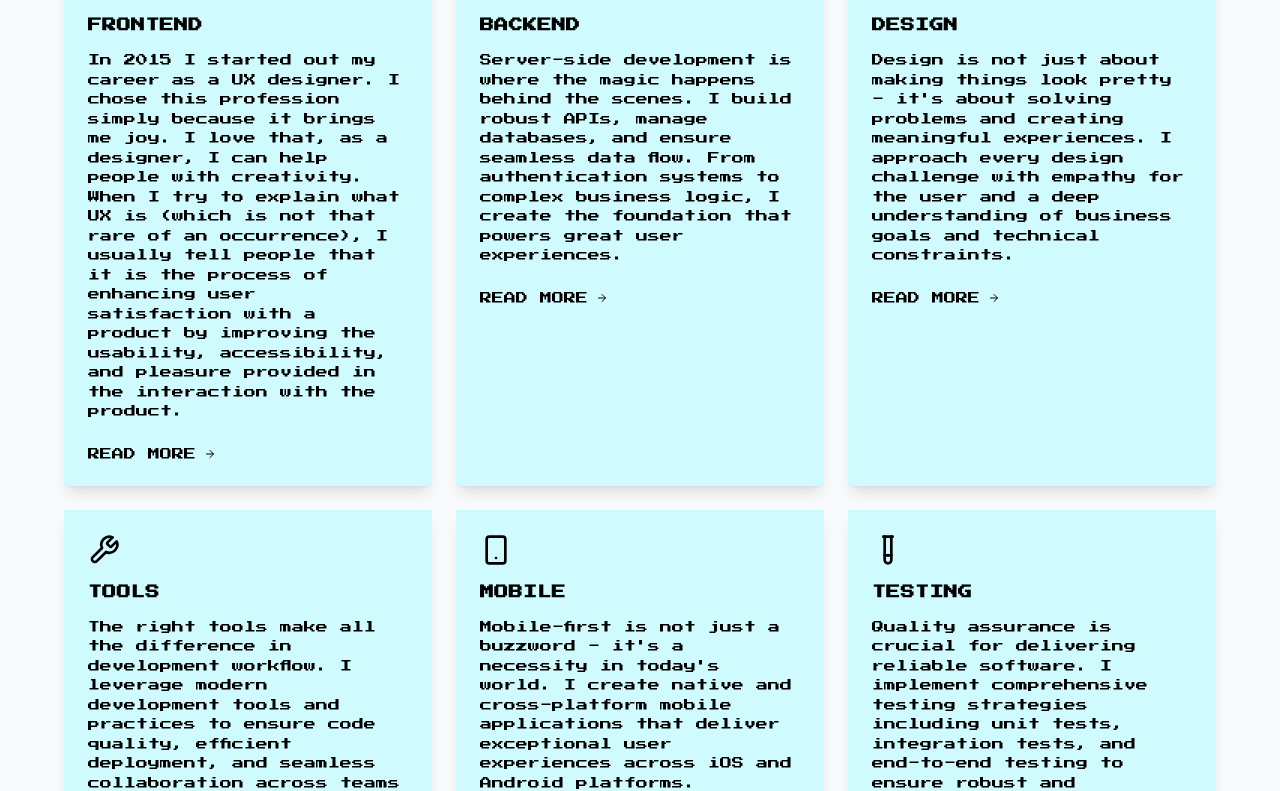
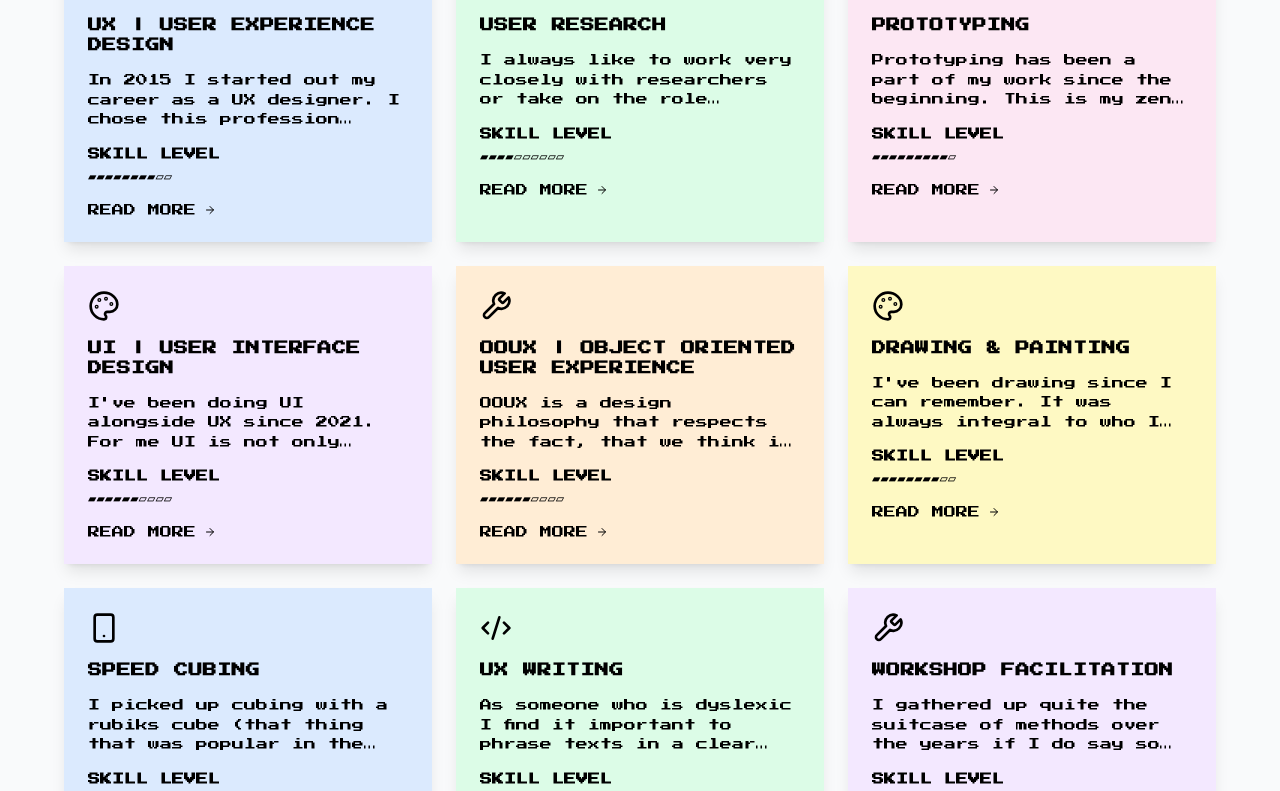
Before and after one commit to dLaMothe/portfolio, a Next.js app: page / in a window 1280 px wide. Shown: the part 2330-3121 px from the top of the page. Built offline with nearby package versions, Linux system fonts and the light colour scheme.

Commit message:
Add skills

```diff
--- a/src/components/SkillsSection.tsx
+++ b/src/components/SkillsSection.tsx
@@ -1,4 +1,6 @@
-import React from "react";
+"use client";
+
+import React, { useState } from "react";
 import portfolioData from "@/data/portfolio.json";
 import {
   Star,
@@ -9,10 +11,22 @@ import {
   Smartphone,
   TestTube,
   ArrowRight,
+  X,
 } from "lucide-react";
+
+interface Skill {
+  category: string;
+  description: string;
+  tools: string[];
+  skillLevel: string;
+  quests: string[];
+  color: string;
+  icon: string;
+}
 
 export default function SkillsSection() {
   const { skills } = portfolioData;
+  const [selectedSkill, setSelectedSkill] = useState<Skill | null>(null);
 
   const getSkillIcon = (iconType: string) => {
     switch (iconType) {
@@ -33,6 +47,25 @@ export default function SkillsSection() {
     }
   };
 
+  const getColorClass = (colorType: string) => {
+    switch (colorType) {
+      case "skill-blue":
+        return "bg-blue-100";
+      case "skill-green":
+        return "bg-green-100";
+      case "skill-pink":
+        return "bg-pink-100";
+      case "skill-purple":
+        return "bg-purple-100";
+      case "skill-orange":
+        return "bg-orange-100";
+      case "skill-yellow":
+        return "bg-yellow-100";
+      default:
+        return "bg-cyan-100";
+    }
+  };
+
   return (
     <section className="py-20 px-6 bg-gray-50">
       <div className="max-w-6xl mx-auto">
@@ -47,7 +80,10 @@ export default function SkillsSection() {
           {skills.map((skillGroup, index) => (
             <div
               key={index}
-              className="bg-cyan-100 p-6 shadow-lg hover:shadow-xl transition-shadow"
+              className={`${getColorClass(
+                skillGroup.color
+              )} p-6 shadow-lg hover:shadow-xl transition-shadow cursor-pointer`}
+              onClick={() => setSelectedSkill(skillGroup)}
             >
               {/* Icon */}
               <div className="mb-4">{getSkillIcon(skillGroup.icon)}</div>
@@ -57,10 +93,18 @@ export default function SkillsSection() {
                 {skillGroup.category}
               </h3>
 
-              {/* Description */}
-              <p className="text-xs leading-relaxed mb-6 text-black">
-                {skillGroup.description}
+              {/* Description Preview */}
+              <p className="text-xs leading-relaxed mb-4 text-black line-clamp-3">
+                {skillGroup.description.substring(0, 120)}...
               </p>
+
+              {/* Skill Level */}
+              <div className="mb-4">
+                <p className="text-xs font-semibold text-black mb-1">
+                  SKILL LEVEL
+                </p>
+                <p className="text-sm font-mono">{skillGroup.skillLevel}</p>
+              </div>
 
               {/* Read More Link */}
               <div className="flex items-center gap-2 text-black font-medium">
@@ -71,6 +115,97 @@ export default function SkillsSection() {
           ))}
         </div>
       </div>
+
+      {/* Modal */}
+      {selectedSkill && (
+        <div
+          className="fixed inset-0 bg-black bg-opacity-50 flex items-center justify-center z-50 p-4"
+          onClick={() => setSelectedSkill(null)}
+        >
+          <div
+            className="bg-white rounded-lg max-w-4xl w-full max-h-[90vh] overflow-y-auto relative"
+            onClick={(e) => e.stopPropagation()}
+          >
+            <button
+              onClick={() => setSelectedSkill(null)}
+              className="absolute top-4 right-4 z-10 bg-white rounded-full p-2 shadow-lg hover:shadow-xl transition-shadow"
+            >
+              <X className="w-5 h-5 text-gray-600" />
+            </button>
+
+            <div className="p-8">
+              <div className="flex items-start gap-6 mb-6">
+                <div className="flex-shrink-0">
+                  {getSkillIcon(selectedSkill.icon)}
+                </div>
+                <div className="flex-1">
+                  <h2 className="text-2xl font-bold text-gray-800 mb-2">
+                    {selectedSkill.category}
+                  </h2>
+                  <div className="mb-4">
+                    <span className="text-sm font-semibold text-gray-600 uppercase tracking-wide">
+                      SKILL LEVEL:
+                    </span>
+                    <span className="ml-2 text-lg font-mono">
+                      {selectedSkill.skillLevel}
+                    </span>
+                  </div>
+                </div>
+              </div>
+
+              <div className="bg-gray-50 rounded-lg p-6 mb-6">
+                <h3 className="text-sm font-semibold text-gray-800 mb-3 uppercase tracking-wide">
+                  About This Skill
+                </h3>
+                <p className="text-sm text-gray-700 leading-relaxed">
+                  {selectedSkill.description}
+                </p>
+              </div>
+
+              {selectedSkill.tools && selectedSkill.tools.length > 0 && (
+                <div className="mb-6">
+                  <h3 className="text-sm font-semibold text-gray-800 mb-3 uppercase tracking-wide">
+                    Tools & Methods I Use
+                  </h3>
+                  <div className="flex flex-wrap gap-2">
+                    {selectedSkill.tools.map((tool, index) => (
+                      <span
+                        key={index}
+                        className={`px-3 py-1 text-xs font-medium rounded-full ${
+                          tool.includes("❤️")
+                            ? "bg-red-100 text-red-800 border border-red-200"
+                            : "bg-blue-100 text-blue-800 border border-blue-200"
+                        }`}
+                      >
+                        {tool}
+                      </span>
+                    ))}
+                  </div>
+                </div>
+              )}
+
+              {selectedSkill.quests && selectedSkill.quests.length > 0 && (
+                <div>
+                  <h3 className="text-sm font-semibold text-gray-800 mb-3 uppercase tracking-wide">
+                    Projects Using This Skill
+                  </h3>
+                  <div className="space-y-2">
+                    {selectedSkill.quests.map((quest, index) => (
+                      <div
+                        key={index}
+                        className="flex items-center gap-2 text-sm text-gray-600"
+                      >
+                        <ArrowRight className="w-4 h-4 text-blue-500" />
+                        <span>{quest}</span>
+                      </div>
+                    ))}
+                  </div>
+                </div>
+              )}
+            </div>
+          </div>
+        </div>
+      )}
     </section>
   );
 }
--- a/src/data/portfolio.json
+++ b/src/data/portfolio.json
@@ -87,46 +87,153 @@
   ],
   "skills": [
     {
-      "category": "Frontend",
-      "description": "In 2015 I started out my career as a UX designer. I chose this profession simply because it brings me joy. I love that, as a designer, I can help people with creativity. When I try to explain what UX is (which is not that rare of an occurrence), I usually tell people that it is the process of enhancing user satisfaction with a product by improving the usability, accessibility, and pleasure provided in the interaction with the product.",
-      "items": ["React", "Vue.js", "TypeScript", "Next.js"],
+      "category": "UX | User Experience Design",
+      "description": "In 2015 I started out my career as a UX designer. I chose this profession simply because it brings me joy. I love that, as a designer, I can help people with creativity. When I try to explain what UX is (which is not that rare of an occurrence still) I like to use the metaphor of an architect. When building a house, you first need to figure out what rooms should be in it, and then make sure that visitors find a bathroom quickly they need one.",
+      "tools": [
+        "Double Diamond",
+        "Wireframing",
+        "Workshop Facilitation",
+        "Behavioural Psychology",
+        "Opportunity decision tree ❤️",
+        "Journey Mapping",
+        "JTBD",
+        "HMW",
+        "Affinity Mapping",
+        "Lightning Demos",
+        "Crazy 8s ❤️",
+        "Expert Interviews ❤️",
+        "Miro ❤️",
+        "Figma ❤️"
+      ],
+      "skillLevel": "▰▰▰▰▰▰▰▰▱▱",
+      "quests": [
+        "OOUXing my Portfolio",
+        "A design system for all teams",
+        "Easy ordering for every diet",
+        "Custom lists for self organisation",
+        "A filter for every yogi",
+        "Effortless onboarding with a personalised reward"
+      ],
       "color": "skill-blue",
+      "icon": "design"
+    },
+    {
+      "category": "User Research",
+      "description": "I always like to work very closely with researchers or take on the role myself. I see it as an interglacial part as it is the foundation for all decisions throughout the design process. I find it very exciting to learn something new or surprising or seeing that an idea actually worked. It's the feedback loop that keeps product development going.",
+      "tools": [
+        "Tree Testing ❤️",
+        "Card Sorting ❤️",
+        "Wizard of Oz",
+        "Desk Research",
+        "User Interviews",
+        "User Testing",
+        "rapid Usertests",
+        "Benchmark",
+        "Optimal Workshop ❤️",
+        "Hotjar ❤️"
+      ],
+      "skillLevel": "▰▰▰▰▱▱▱▱▱▱",
+      "quests": [
+        "A design system for all teams",
+        "Easy ordering for every diet",
+        "Custom lists for self organisation",
+        "A filter for every yogi",
+        "Effortless onboarding with a personalised reward"
+      ],
+      "color": "skill-green",
       "icon": "frontend"
     },
     {
-      "category": "Backend",
-      "description": "Server-side development is where the magic happens behind the scenes. I build robust APIs, manage databases, and ensure seamless data flow. From authentication systems to complex business logic, I create the foundation that powers great user experiences.",
-      "items": ["Node.js", "Python", "PostgreSQL", "MongoDB"],
-      "color": "skill-green",
-      "icon": "backend"
+      "category": "Prototyping",
+      "description": "Prototyping has been a part of my work since the beginning. This is my zen work. I love to sit down, put on some music and just build. Especially since Figma introduced basic logic to their prototyping capabilities it's been even more fun to be able to make a user test feel as realistic as possible (if needed).",
+      "tools": ["Figma ❤️", "User Interviews", "Wizard of Oz", "Miro ❤️"],
+      "skillLevel": "▰▰▰▰▰▰▰▰▰▱",
+      "quests": [
+        "Custom lists for self organisation",
+        "A filter for every yogi",
+        "Effortless onboarding with a personalised reward"
+      ],
+      "color": "skill-pink",
+      "icon": "mobile"
     },
     {
-      "category": "Design",
-      "description": "Design is not just about making things look pretty - it's about solving problems and creating meaningful experiences. I approach every design challenge with empathy for the user and a deep understanding of business goals and technical constraints.",
-      "items": ["Figma", "Adobe XD", "Sketch", "Photoshop"],
-      "color": "skill-pink",
+      "category": "UI | User Interface Design",
+      "description": "I've been doing UI alongside UX since 2021. For me UI is not only making things look nice. It's about conveying specific feelings thats suits the task at hand while staying aligned with brand guidelines and design systems. It's about knowing when to be loud and bold to show the brands colors, and when to quite down and guid the users eye to let them focus on important informations.",
+      "tools": [
+        "Figma ❤️",
+        "Mobbin ❤️",
+        "Gestallt Principles",
+        "Sketch",
+        "Abstract"
+      ],
+      "skillLevel": "▰▰▰▰▰▰▱▱▱▱",
+      "quests": ["OOUXing my Portfolio"],
+      "color": "skill-purple",
       "icon": "design"
     },
     {
-      "category": "Tools",
-      "description": "The right tools make all the difference in development workflow. I leverage modern development tools and practices to ensure code quality, efficient deployment, and seamless collaboration across teams and projects.",
-      "items": ["Git", "Docker", "AWS", "Jenkins"],
-      "color": "skill-purple",
+      "category": "OOUX | Object Oriented User Experience",
+      "description": "OOUX is a design philosophy that respects the fact, that we think in nouns. That our mental modals form around objects. It helps me to understand users and systems more quickly and easily while also being a grate way of collaborating with other roles in the product team. I really enjoy this way of thinking and would love to work on a project that uses the entire process around!",
+      "tools": ["Miro ❤️", "Figma ❤️", "Notion ❤️", "ORCA ❤️"],
+      "skillLevel": "▰▰▰▰▰▰▱▱▱▱",
+      "quests": ["OOUXing my Portfolio"],
+      "color": "skill-orange",
       "icon": "tools"
     },
     {
-      "category": "Mobile",
-      "description": "Mobile-first is not just a buzzword - it's a necessity in today's world. I create native and cross-platform mobile applications that deliver exceptional user experiences across iOS and Android platforms.",
-      "items": ["React Native", "Flutter", "iOS", "Android"],
-      "color": "skill-orange",
+      "category": "Drawing & Painting",
+      "description": "I've been drawing since I can remember. It was always integral to who I am and is one of the first things people learn about me as I like to doodle in meeting (I still pay attention, I swear).",
+      "tools": ["Gouache", "Fine liner", "Poscas", "Water Colors"],
+      "skillLevel": "▰▰▰▰▰▰▰▰▱▱",
+      "quests": [],
+      "color": "skill-yellow",
+      "icon": "design"
+    },
+    {
+      "category": "Speed Cubing",
+      "description": "I picked up cubing with a rubiks cube (that thing that was popular in the 80s) when I was around 17 just to see if I can do it. Since then I've not been able to put it down again and my collection has grown to around 20. My best time is 32 sec. which is not super fast but I'm still proud of it.",
+      "tools": [],
+      "skillLevel": "▰▰▰▰▰▱▱▱▱▱",
+      "quests": [],
+      "color": "skill-blue",
       "icon": "mobile"
     },
     {
-      "category": "Testing",
-      "description": "Quality assurance is crucial for delivering reliable software. I implement comprehensive testing strategies including unit tests, integration tests, and end-to-end testing to ensure robust and maintainable applications.",
-      "items": ["Jest", "Cypress", "Storybook", "Playwright"],
-      "color": "skill-yellow",
-      "icon": "testing"
+      "category": "UX Writing",
+      "description": "As someone who is dyslexic I find it important to phrase texts in a clear and easy to understand way, as I know the struggle of overly complicated sentences. This has lead me to put more and more effort and care into the texts I write for interfaces. The impact is easily visible in user tests and always makes me smile.",
+      "tools": ["Notion ❤️", "Figma ❤️", "Miro ❤️", "User Testing"],
+      "skillLevel": "▰▰▰▰▰▰▰▰▱▱",
+      "quests": [
+        "A design system for all teams",
+        "Easy ordering for every diet",
+        "Effortless onboarding with a personalised reward"
+      ],
+      "color": "skill-green",
+      "icon": "frontend"
+    },
+    {
+      "category": "Workshop Facilitation",
+      "description": "I gathered up quite the suitcase of methods over the years if I do say so myself and appreciate a good flow of them, carefully put together to get to an outcome and output under a shared goal. I'm not the loudest person but passion helps me to get people on board either way.",
+      "tools": [
+        "Miro ❤️",
+        "Desk Research",
+        "Benchmark",
+        "Affinity Mapping",
+        "Lightning Demos",
+        "Journey Mapping",
+        "Opportunity decision tree ❤️",
+        "Crazy 8s ❤️",
+        "ORCA ❤️"
+      ],
+      "skillLevel": "▰▰▰▰▰▰▱▱▱▱",
+      "quests": [
+        "Effortless onboarding with a personalised reward",
+        "A filter for every yogi",
+        "Custom lists for self organisation",
+        "Easy ordering for every diet"
+      ],
+      "color": "skill-purple",
+      "icon": "tools"
     }
   ],
   "inventory": [
```
